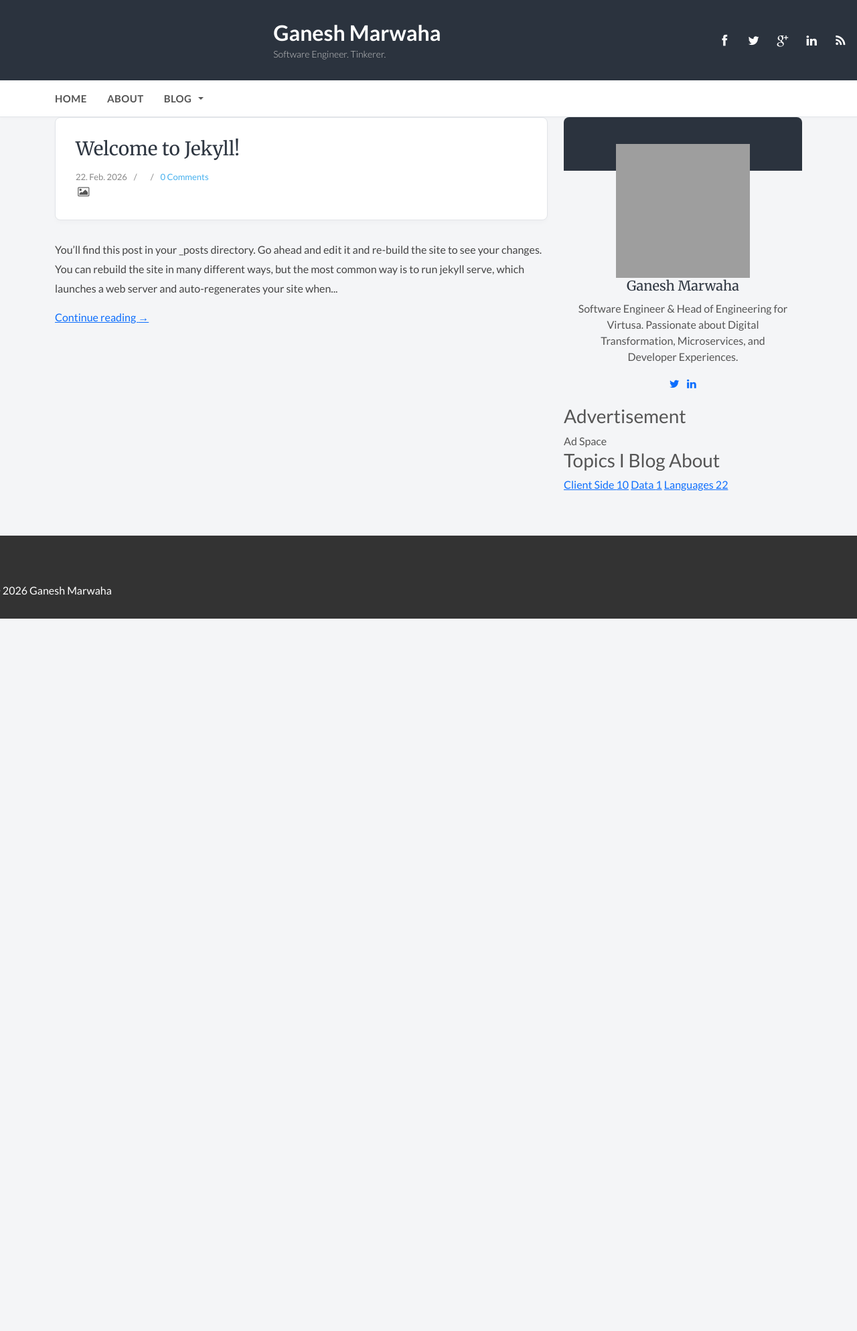
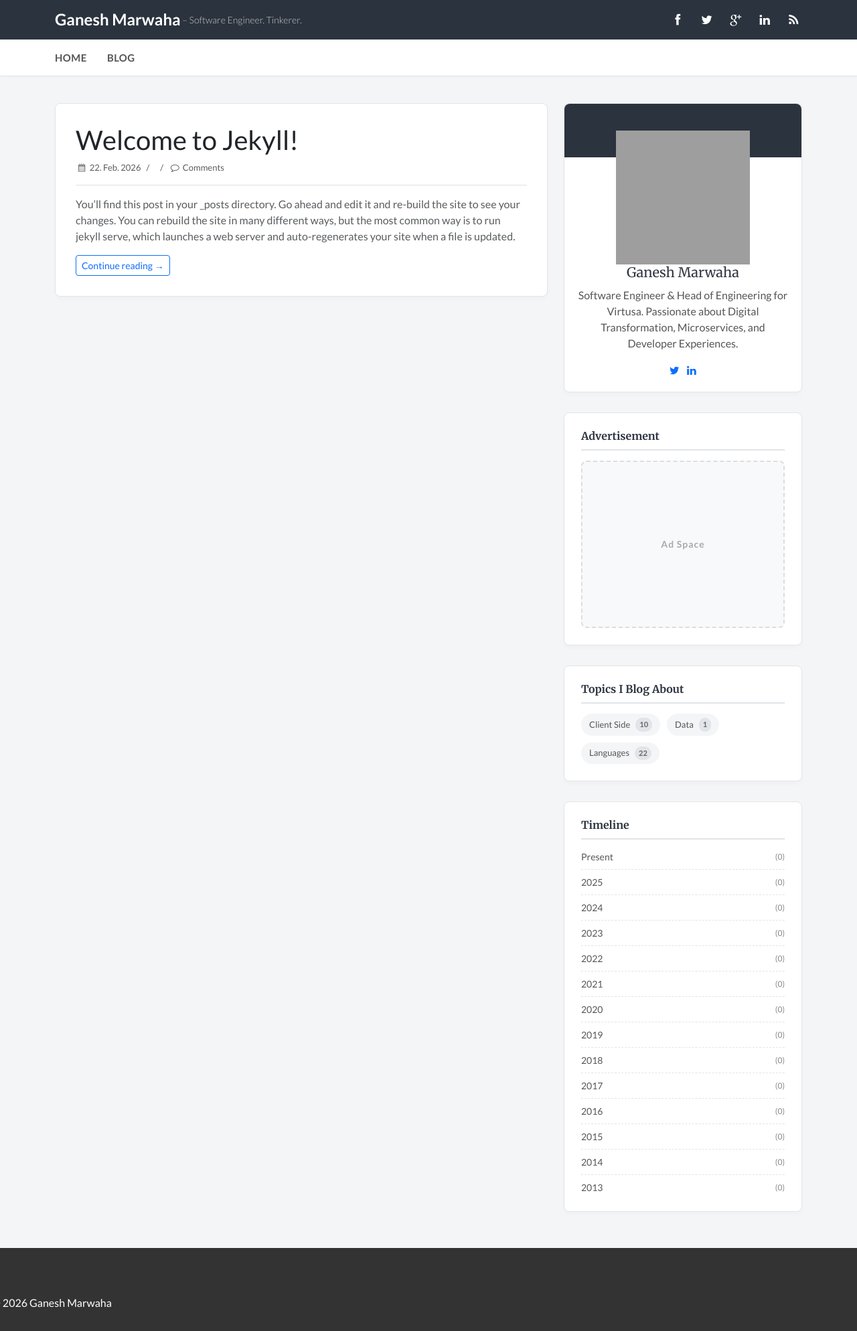
Before and after one commit to ganeshmax/gmarwaha_com, a Jekyll site: the page built from blog.html, in a window 1280 px wide. Shown: the whole page at 67% size. Built offline with Jekyll 4.4.1, drawn with Linux system fonts in a browser that asks for light colours; before the commit the page ends 924 px from its top, so only the background shows below that; grey boxes are pictures that could not be loaded.

Commit message:
style: refine blog layout and integrate disqus comments
- Unify post markup into .box cards
- Build robust article-headers with consistent metadata
- Constrain blog list excerpts to 4 lines with line-clamp
- Convert read-more links to outlined buttons
- Inject Disqus script horizontally below single post entries
- Remove independent About page, routing biography to Homepage

```diff
--- a/_includes/sidebar.html
+++ b/_includes/sidebar.html
@@ -16,19 +16,39 @@
         </div>
     </div>
 
-    <div class="widget modern-ad">
+    <div class="widget widget-ad">
         <h3 class="modern-widget-title">Advertisement</h3>
-        <div class="ad-placeholder">
+        <div class="ad-space">
             <span>Ad Space</span>
         </div>
     </div>
 
-    <div class="widget modern-topics">
+    <div class="widget widget-topics">
         <h3 class="modern-widget-title">Topics I Blog About</h3>
-        <div class="topics-list">
-            <a href="#" class="topic-pill">Client Side <span class="topic-count">10</span></a>
-            <a href="#" class="topic-pill">Data <span class="topic-count">1</span></a>
-            <a href="#" class="topic-pill">Languages <span class="topic-count">22</span></a>
+        <div class="topic-pills">
+            <a href="#" class="topic-link">Client Side <span class="topic-count">10</span></a>
+            <a href="#" class="topic-link">Data <span class="topic-count">1</span></a>
+            <a href="#" class="topic-link">Languages <span class="topic-count">22</span></a>
         </div>
     </div>
+
+    <div class="widget widget-timeline">
+        <h3 class="modern-widget-title">Timeline</h3>
+        <ul class="timeline-list">
+            <li><a href="#">Present <span class="post-count">(0)</span></a></li>
+            <li><a href="#">2025 <span class="post-count">(0)</span></a></li>
+            <li><a href="#">2024 <span class="post-count">(0)</span></a></li>
+            <li><a href="#">2023 <span class="post-count">(0)</span></a></li>
+            <li><a href="#">2022 <span class="post-count">(0)</span></a></li>
+            <li><a href="#">2021 <span class="post-count">(0)</span></a></li>
+            <li><a href="#">2020 <span class="post-count">(0)</span></a></li>
+            <li><a href="#">2019 <span class="post-count">(0)</span></a></li>
+            <li><a href="#">2018 <span class="post-count">(0)</span></a></li>
+            <li><a href="#">2017 <span class="post-count">(0)</span></a></li>
+            <li><a href="#">2016 <span class="post-count">(0)</span></a></li>
+            <li><a href="#">2015 <span class="post-count">(0)</span></a></li>
+            <li><a href="#">2014 <span class="post-count">(0)</span></a></li>
+            <li><a href="#">2013 <span class="post-count">(0)</span></a></li>
+        </ul>
+    </div>
 </aside>
--- a/_layouts/default.html
+++ b/_layouts/default.html
@@ -9,7 +9,7 @@
     <link href="https://cdn.jsdelivr.net/npm/bootstrap@5.3.3/dist/css/bootstrap.min.css" rel="stylesheet"
         integrity="sha384-QWTKZyjpPEjISv5WaRU9OFeRpok6YctnYmDr5pNlyT2bRjXh0JMhjY6hW+ALEwIH" crossorigin="anonymous">
     <link rel="stylesheet" href="/assets/css/fontello.css">
-    <link rel="stylesheet" href="/assets/css/main.css">
+    <link rel="stylesheet" href="/assets/css/main.css?v=2">
     <link rel="stylesheet" href="/assets/css/syntax.css">
     <link
         href="https://fonts.googleapis.com/css2?family=Lato:wght@300;400;700;900&family=Merriweather:wght@300;400;700;900&display=swap"
@@ -19,13 +19,12 @@
 </head>
 
 <body class="home blog">
-    <div id="page" class="site">
+    <div id="page" class="site d-flex flex-column min-vh-100">
         <header id="masthead" role="banner" class="header_normal">
-            <div class="row top-banner m-0">
+            <div class="top-banner">
                 <div class="container d-flex justify-content-between align-items-center">
-                    <div class="banner-overlay"></div>
                     <a class="brand brand-text" href="/" title="{{ site.name }}" rel="home">
-                        <h1>{{ site.name }}<small>{{ site.description }}</small></h1>
+                        <h1>{{ site.name }}<small>&nbsp;&ndash;&nbsp;{{ site.description }}</small></h1>
                     </a>
                     <div class="top-banner-social">
                         <a target="_blank" href="#"><i class="icon-facebook-1"></i></a>
@@ -43,16 +42,7 @@
                     <nav class="clean-nav">
                         <ul>
                             <li><a href="/">Home</a></li>
-                            <li><a href="/about/">About</a></li>
-                            <li class="dropdown position-relative">
-                                <a href="/blog/" class="dropdown-toggle" data-toggle="dropdown">Blog <b
-                                        class="caret"></b></a>
-                                <ul class="dropdown-menu-clean">
-                                    <li><a href="#">Latest Posts</a></li>
-                                    <li><a href="#">Categories</a></li>
-                                    <li><a href="#">Archives</a></li>
-                                </ul>
-                            </li>
+                            <li><a href="/blog/">Blog</a></li>
                         </ul>
                     </nav>
                 </div>
@@ -60,10 +50,10 @@
 
 
         </header><!-- #masthead .site-header -->
-        <div id="main" class="container content">
+        <div id="main" class="container content flex-grow-1">
             {{ content }}
         </div><!-- #main -->
-        <footer id="colophon" class="site-footer" role="contentinfo">
+        <footer id="colophon" class="site-footer mt-auto" role="contentinfo">
             <div class="container">
                 <div class="row pt-4" id="footer-body">
                 </div>
--- a/assets/css/main.css
+++ b/assets/css/main.css
@@ -14,7 +14,7 @@ body {
 /* Base Top Banner */
 #masthead .top-banner {
     background: #2B333E;
-    padding: 30px 0;
+    padding: 15px 0;
     color: #fff;
 }
 
@@ -25,16 +25,17 @@ body {
 
 #masthead .top-banner .brand h1 {
     margin: 0;
-    font-size: 32px;
+    font-size: 24px;
     font-weight: 700;
+    display: flex;
+    align-items: center;
 }
 
 #masthead .top-banner .brand small {
     font-size: 14px;
     font-weight: 300;
     color: #ccc;
-    display: block;
-    margin-top: 5px;
+    margin-top: 2px;
 }
 
 .top-banner-social a {
@@ -166,7 +167,25 @@ body {
     color: #444;
 }
 
+#main {
+    padding-top: 40px;
+}
+
 /* Sidebar Specifics */
+.widget {
+    background: #FFF;
+    border: 1px solid #e1e4e8;
+    border-radius: 8px;
+    margin-bottom: 30px;
+    box-shadow: 0 4px 6px rgba(0, 0, 0, 0.02);
+}
+
+.widget-ad,
+.widget-topics,
+.widget-timeline {
+    padding: 25px;
+}
+
 .modern-profile .profile-header {
     height: 80px;
     background: #2B333E;
@@ -273,6 +292,57 @@ body {
     font-weight: 600;
 }
 
+/* Timeline Widget */
+.widget-timeline .timeline-list {
+    list-style: none;
+    padding: 0;
+    margin: 0;
+}
+
+.widget-timeline .timeline-list li {
+    margin-bottom: 8px;
+    padding-bottom: 8px;
+    border-bottom: 1px dashed #e1e4e8;
+}
+
+.widget-timeline .timeline-list li:last-child {
+    margin-bottom: 0;
+    padding-bottom: 0;
+    border-bottom: none;
+}
+
+.widget-timeline .timeline-list a {
+    display: flex;
+    justify-content: space-between;
+    align-items: center;
+    text-decoration: none;
+    color: #555;
+    font-size: 14px;
+    font-weight: 500;
+    transition: color 0.2s ease;
+}
+
+.widget-timeline .timeline-list a:hover {
+    color: #45b0ee;
+}
+
+.widget-timeline .timeline-list .post-count {
+    color: #888;
+    font-size: 12px;
+}
+
+/* Sidebar Specifics Shared */
+.modern-widget-title {
+    font-family: 'Merriweather', serif;
+    font-size: 16px;
+    color: #2E3641;
+    margin-bottom: 15px;
+    margin-top: 0;
+    padding-bottom: 10px;
+    border-bottom: 2px solid #e1e4e8;
+    font-weight: 700;
+}
+
 /* Footer Specifics */
 footer.site-footer {
     background: #333333;
--- a/blog.html
+++ b/blog.html
@@ -6,37 +6,34 @@ title: Blog
     <div id="content" class="col-lg-8" role="main">
         <div id="main_columns" class="columns">
             {% for post in site.posts %}
-            <article class="post type-post status-publish format-standard hentry">
-                <div class="post-title box">
-                    <h1 class="entry-title"><a href="{{ post.url }}">{{ post.title }}</a></h1>
-                    <div class="post-meta">
-                        <ul>
-                            <li><time class="entry-date updated" datetime="{{ post.date | date_to_xmlschema }}">{{
-                                    post.date | date: "%d. %b. %Y" }}</time></li>
-                            <li class="divider">/</li>
-                            <li>
-                                {% for tag in post.tags %}
-                                <a href="/tags/{{ tag }}" title="View all posts in {{ tag }}">{{ tag }}</a>{% if
-                                forloop.last == false %}, {% endif %}
-                                {% endfor %}
-                            </li>
-                            <li class="divider">/</li>
-                            <li><a href="{{ post.url }}#comments">0 Comments</a></li>
-                        </ul>
+            <article class="post type-post status-publish format-standard hentry box mb-4">
+                <header class="article-header border-bottom pb-3 mb-3">
+                    <h1 class="entry-title mb-2"><a href="{{ post.url }}" class="text-dark text-decoration-none">{{
+                            post.title }}</a></h1>
+                    <div class="post-meta text-muted small d-flex align-items-center gap-2">
+                        <time class="entry-date" datetime="{{ post.date | date_to_xmlschema }}"><i
+                                class="icon-calendar-3"></i> {{ post.date | date: "%d. %b. %Y" }}</time>
+                        <span class="divider">/</span>
+                        <div class="tags">
+                            <i class="icon-tag"></i>
+                            {% for tag in post.tags %}
+                            <a href="/tags/{{ tag }}" class="text-muted">{{ tag }}</a>{% if forloop.last == false %}, {%
+                            endif %}
+                            {% endfor %}
+                        </div>
+                        <span class="divider">/</span>
+                        <a href="{{ post.url }}#disqus_thread" class="text-muted"><i class="icon-comment-empty"></i>
+                            Comments</a>
                     </div>
-                    <div class="post-format-badge post-format-standard">
-                        <i class="icon-picture-1"></i>
+                </header>
+
+                <div class="article-body">
+                    <div class="article-excerpt text-muted mb-3"
+                        style="display: -webkit-box; -webkit-line-clamp: 4; line-clamp: 4; -webkit-box-orient: vertical; overflow: hidden;">
+                        {{ post.excerpt | strip_html }}
                     </div>
-                </div>
-                <!-- Assuming no featured image for now -->
-                <div class="entry-container noimg">
-                    <div class="entry-content">
-                        <p>{{ post.excerpt | strip_html | truncatewords: 50 }}</p>
-                        <a href="{{ post.url }}" class="more-link">Continue reading <span
-                                class="meta-nav">&rarr;</span></a>
-                        <footer class="entry-meta clearfix">
-                        </footer>
-                    </div>
+                    <a href="{{ post.url }}" class="btn btn-outline-primary btn-sm btn-read-more">Continue reading
+                        &rarr;</a>
                 </div>
             </article>
             {% endfor %}
```
Also changed, not shown: _layouts/post.html (+39 -27 lines), about.md (deleted, +0 -10 lines), index.html (+13 -2 lines), 6 other files.
